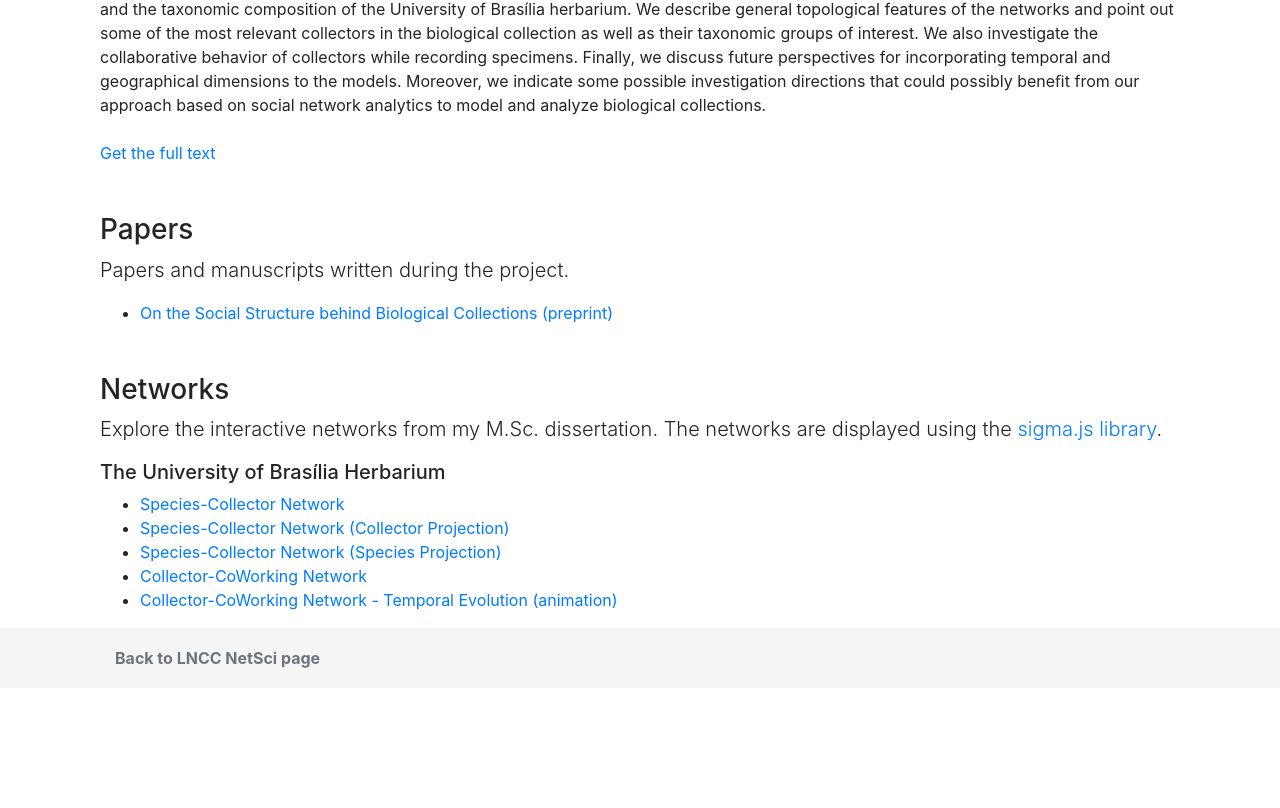
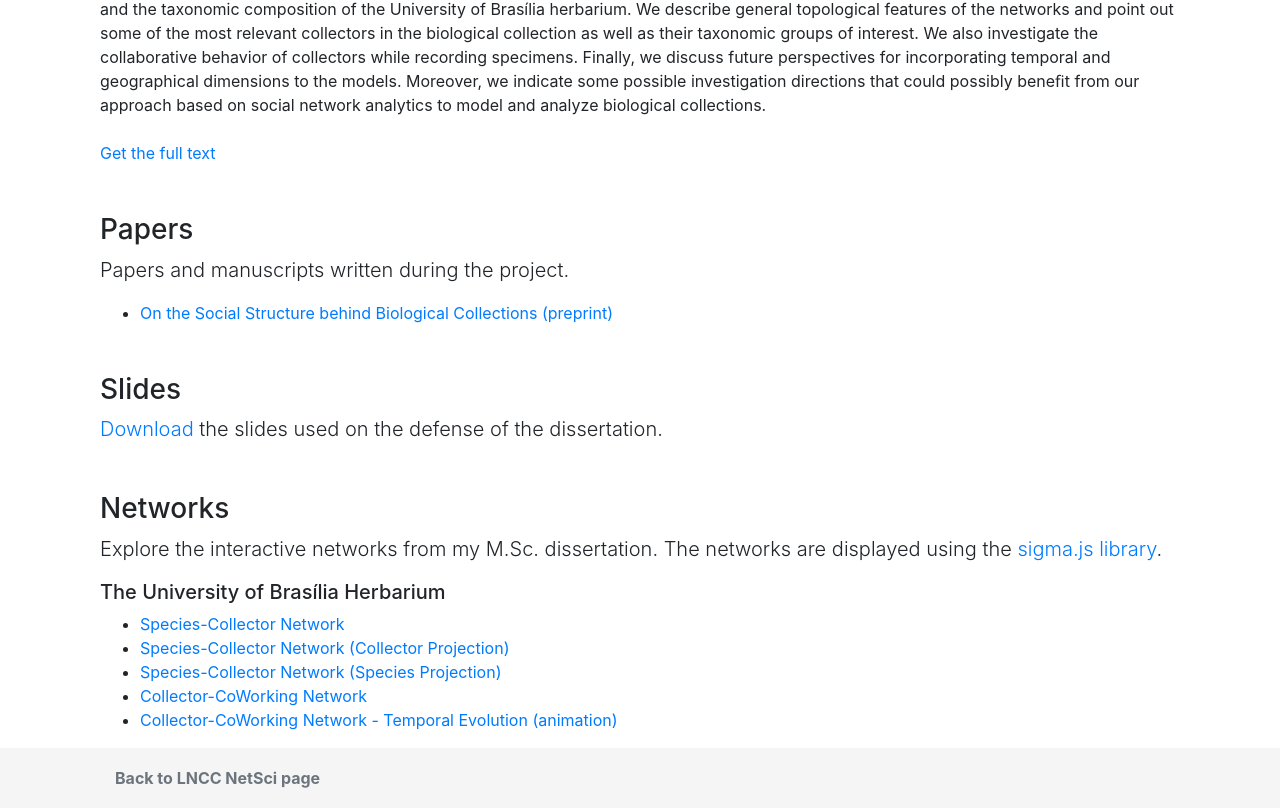
Before and after one commit to LNCC-NetSci/pedrocs, a plain HTML site: page docs/index.html in a window 1280 px wide. Shown: the part 718-1526 px from the top of the page. Before the commit the page ends 1406 px from the top, so only its background shows below. Drawn offline with Linux system fonts and the light colour scheme.

Commit message:
Adding defense slides

```diff
--- a/docs/index.html
+++ b/docs/index.html
@@ -56,6 +56,9 @@
           <ul>
             <li><a href="https://www.biorxiv.org/content/early/2018/06/08/341297" target="_blank">On the Social Structure behind Biological Collections (preprint)</a></ul></li>
 
+          <h3 class="mt-5">Slides</h3>
+          <p class="lead"><a href="https://github.com/LNCC-NetSci/pedrocs/raw/master/slides_defense.pdf" target="_blank">Download</a> the slides used on the defense of the dissertation.</p>
+
           <h3 class="mt-5">Networks</h3>
           <p class="lead">Explore the interactive networks from my M.Sc. dissertation.
           The networks are displayed using the <a href="http://sigmajs.org/" target="_blank">sigma.js library</a>.</p>
```
Also changed, not shown: 1 other file.
